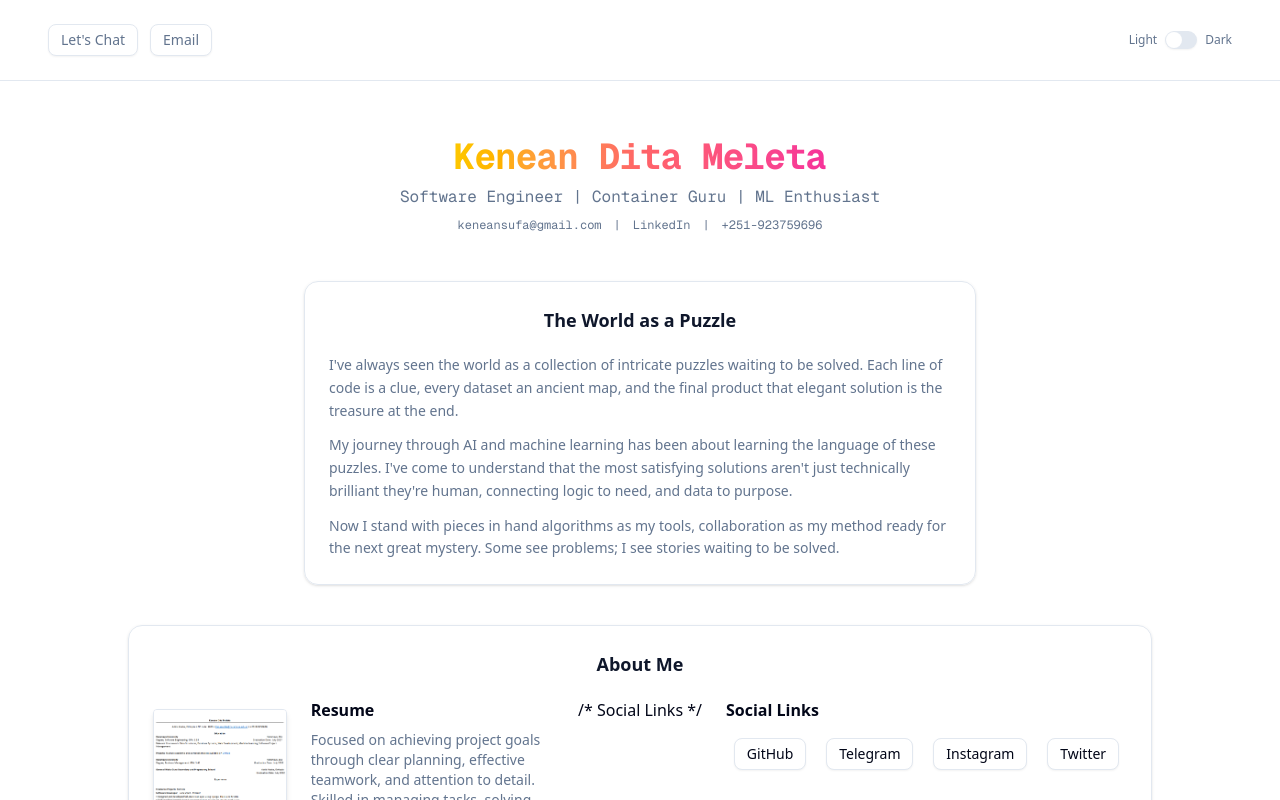
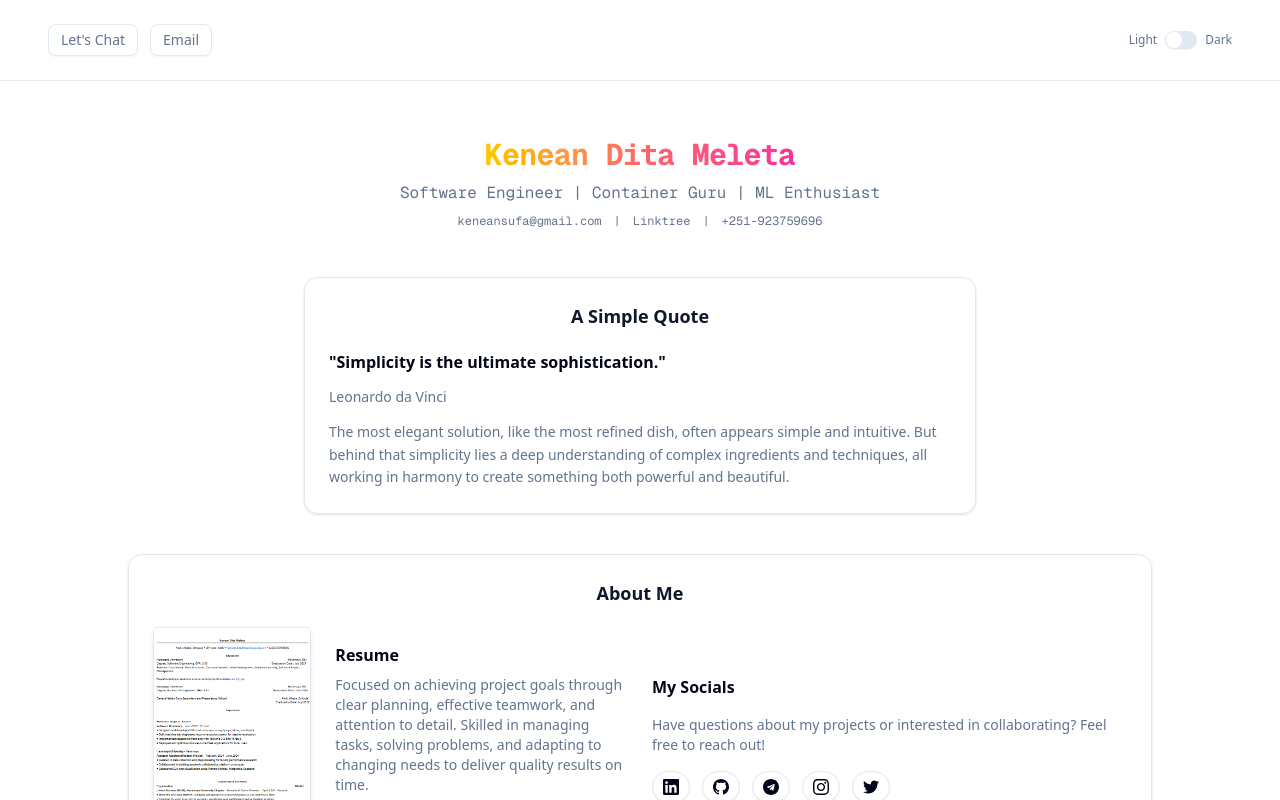
Before and after one commit to KeneanDita/Portfolio, a Next.js app: page / in a window 1280 px wide. Shown: the top 800 px of the page. Built offline with nearby package versions, Linux system fonts and the light colour scheme.

Commit message:
almost done

```diff
--- a/src/app/page.js
+++ b/src/app/page.js
@@ -18,7 +18,9 @@
     title: "SentriX",
     description:
       "A minimal machine learning project that analyzes and predicts cryptocurrency market movements.",
-    link: "https://zobil.live",
+    link: "https://github.com/KeneanDita/SentriX",
+    dockerlink:
+      "https://hub.docker.com/repository/docker/keneandita/sentrix/general",
     icon: "/github-mark.png",
     tech: [
       "Tensorflow",
@@ -34,7 +36,9 @@
     title: "Fancy-Agent",
     description:
       "A command-line interface (CLI) tool designed to assist with code generation, syntax highlighting, and interactively prompting users to execute commands. ",
-    link: "https://madoads.com",
+    link: "https://github.com/KeneanDita/Fancy-Agent",
+    dockerlink:
+      "https://hub.docker.com/repository/docker/keneandita/fancy-agent/general",
     icon: "/github-mark.png",
     tech: ["Python", "Rich", "Google-GenAI"],
     industry: ["AI", "Developer Tools"],
@@ -43,7 +47,9 @@
     title: "Vendly",
     description:
       "A comprehensive web platform built with Django and Tailwind CSS, this site offers a seamless, modern shopping experience across diverse categories. Vendly has clean, responsive design and optimized performance.",
-    link: "https://github.com/nathnaeltk/ml-tech-usage-mental-health-risk-assessment",
+    link: "https://github.com/KeneanDita/Vendly",
+    dockerlink:
+      "https://hub.docker.com/repository/docker/keneandita/vendly/general",
     icon: "/github-mark.png",
     tech: ["Django", "Tailwind CSS", "SQLlite", "Docker"],
     industry: ["Ecommerce", "Retail"],
@@ -53,7 +59,9 @@
     title: "GradeCast",
     description:
       "A machine learning web application built with Flask that predicts student performance based on input data.This project showcases practical skills in data preprocessing, model training, evaluation, and deploying ML models using Flask for real-time predictions.",
-    link: "https://github.com/nathnaeltk/ml-spam-email-detection",
+    link: "https://github.com/KeneanDita/GradeCast",
+    dockerlink:
+      "https://hub.docker.com/repository/docker/keneandita/gradecast/general",
     icon: "/github-mark.png",
     tech: ["Flask", "Scikit-learn", "Jupyter Notebook", "Docker"],
     industry: ["ML", "Education"],
@@ -62,7 +70,9 @@
     title: "Gitlog-CLI",
     description:
       "A lightweight command-line tool that connects to the GitHub API to retrieve and display a user’s most recent public activity. It shows actions such as commits, pull requests, issues, and repository events in a clean, readable format directly in the terminal.",
-    link: "https://admasgames.com",
+    link: "https://github.com/KeneanDita/Gitlog-CLI",
+    dockerlink:
+      "https://hub.docker.com/repository/docker/keneandita/gitlog-cli/general",
     icon: "/admas.png",
     tech: ["Urllib", "Json", "Rich"],
     industry: ["Developer Tools", "Terminal Utilities"],
@@ -71,7 +81,9 @@
     title: "Fidel-Vision",
     description:
       "A Deep Learning + Streamlit web app for recognizing handwritten Amharic fidel characters (34 root groups × 7 orders). It uses a CNN model built with TensorFlow/Keras, trained on a custom dataset of handwritten Amharic letters, and serves predictions through a Streamlit interface. ",
-    link: "https://github.com/nathnaeltk/AirBnB_clone_v3",
+    link: "https://github.com/KeneanDita/Fidel-Vision",
+    dockerlink:
+      "https://hub.docker.com/repository/docker/keneandita/fidelvision/general",
     icon: "/airbnb.png",
     tech: ["Streamlit", "Keras", "TensorFlow", "Pandas", "Docker"],
     industry: ["Deep Learning", "Amharic Language"],
@@ -87,7 +99,7 @@
         {/* <div className="rounded-full border border-muted bg-gradient-to-br from-slate-100 to-slate-200 dark:from-slate-800 dark:to-slate-900 w-20 h-20 flex items-center justify-center mb-2 overflow-hidden">
           <Image src="/headshot.png" alt="Kenean Dita Meleta" width={80} height={80} className="object-cover w-full h-full" />
         </div> */}
-        <h1 className="text-4xl font-bold tracking-tight bg-gradient-to-r from-yellow-400 via-red-400 to-pink-500 bg-clip-text text-transparent">
+        <h1 className="text-3xl font-bold tracking-tight bg-gradient-to-r from-yellow-400 via-red-400 to-pink-500 bg-clip-text text-transparent">
           Kenean Dita Meleta
         </h1>
         <p className="text-muted-foreground text-base">
@@ -99,42 +111,37 @@
           </a>
           <span>|</span>
           <a
-            href="https://linkedin.com/in/keneandita/"
+            href="https://linktr.ee/KeneanDita"
             target="_blank"
             rel="noopener noreferrer"
             className="hover:underline"
           >
-            LinkedIn
+            Linktree
           </a>
           <span>|</span>
           <span>+251-923759696</span>
         </div>
       </header>
+
       {/* Leadership Profile Section */}
       <section className="mb-10 rounded-xl border bg-background/70 p-6 flex flex-col gap-4 shadow-sm items-center w-full max-w-2xl">
         <h2 className="text-lg font-semibold mb-1 text-primary text-center">
-          The World as a Puzzle
+          A Simple Quote
         </h2>
         <div className="text-sm text-muted-foreground leading-relaxed text-left space-y-3">
+          <p className="text-base font-semibold text-foreground">
+            "Simplicity is the ultimate sophistication."
+          </p>
+          <p>Leonardo da Vinci</p>
           <p>
-            I've always seen the world as a collection of intricate puzzles
-            waiting to be solved. Each line of code is a clue, every dataset an
-            ancient map, and the final product that elegant solution is the
-            treasure at the end.
-          </p>
-          <p>
-            My journey through AI and machine learning has been about learning
-            the language of these puzzles. I've come to understand that the most
-            satisfying solutions aren't just technically brilliant they're
-            human, connecting logic to need, and data to purpose.
-          </p>
-          <p>
-            Now I stand with pieces in hand algorithms as my tools,
-            collaboration as my method ready for the next great mystery. Some
-            see problems; I see stories waiting to be solved.
+            The most elegant solution, like the most refined dish, often appears
+            simple and intuitive. But behind that simplicity lies a deep
+            understanding of complex ingredients and techniques, all working in
+            harmony to create something both powerful and beautiful.
           </p>
         </div>
       </section>
+
       {/* Publications Section */}
       <section className="mb-10 rounded-xl border bg-background/70 p-6 flex flex-col gap-4 shadow-sm items-center w-full max-w-5xl">
         <h2 className="text-lg font-semibold mb-1 text-primary text-center">
@@ -174,53 +181,136 @@
               </Button>
             </div>
           </div>
-          /* Social Links */
-          <div className="flex-1 flex flex-col items-center sm:items-start gap-4 bg-transparent w-full">
+          {/* Card 2 */}
+          <div className="flex-1 flex flex-col sm:flex-row items-center gap-6 bg-transparent">
+            <div className="flex-1 flex flex-col sm:flex-row items-center gap-6 bg-transparent">
+              <div className="flex-1 flex flex-col gap-4 items-start w-full">
                 <h3 className="text-base font-semibold text-foreground">
-              Social Links
+                  My Socials
                 </h3>
-            <div className="w-full flex flex-wrap justify-evenly gap-3">
-              <Button asChild size="sm" variant="outline">
+                <p className="text-sm text-muted-foreground">
+                  Have questions about my projects or interested in
+                  collaborating? Feel free to reach out!
+                </p>
+
+                {/* Social Links Container */}
+                <div className="flex flex-wrap gap-3">
+                  {/* LinkedIn */}
+                  <Button
+                    asChild
+                    size="sm"
+                    variant="outline"
+                    className="rounded-full p-2"
+                  >
                     <a
-                  href="https://github.com/yourusername"
+                      href="https://linkedin.com/in/keneandita"
                       target="_blank"
                       rel="noopener noreferrer"
                     >
-                  GitHub
+                      <svg
+                        className="w-5 h-5"
+                        fill="currentColor"
+                        viewBox="0 0 24 24"
+                      >
+                        <path d="M20.447 20.452h-3.554v-5.569c0-1.328-.027-3.037-1.852-3.037-1.853 0-2.136 1.445-2.136 2.939v5.667H9.351V9h3.414v1.561h.046c.477-.9 1.637-1.85 3.37-1.85 3.601 0 4.267 2.37 4.267 5.455v6.286zM5.337 7.433c-1.144 0-2.063-.926-2.063-2.065 0-1.138.92-2.063 2.063-2.063 1.14 0 2.064.925 2.064 2.063 0 1.139-.925 2.065-2.064 2.065zm1.782 13.019H3.555V9h3.564v11.452zM22.225 0H1.771C.792 0 0 .774 0 1.729v20.542C0 23.227.792 24 1.771 24h20.451C23.2 24 24 23.227 24 22.271V1.729C24 .774 23.2 0 22.222 0h.003z" />
+                      </svg>
                     </a>
                   </Button>
-              <Button asChild size="sm" variant="outline">
+                  {/* GitHub */}
+                  <Button
+                    asChild
+                    size="sm"
+                    variant="outline"
+                    className="rounded-full p-2"
+                  >
                     <a
-                  href="https://t.me/yourusername"
+                      href="https://github.com/keneandita"
                       target="_blank"
                       rel="noopener noreferrer"
                     >
-                  Telegram
+                      <svg
+                        className="w-5 h-5"
+                        fill="currentColor"
+                        viewBox="0 0 24 24"
+                      >
+                        <path d="M12 0c-6.626 0-12 5.373-12 12 0 5.302 3.438 9.8 8.207 11.387.599.111.793-.261.793-.577v-2.234c-3.338.726-4.033-1.416-4.033-1.416-.546-1.387-1.333-1.756-1.333-1.756-1.089-.745.083-.729.083-.729 1.205.084 1.839 1.237 1.839 1.237 1.07 1.834 2.807 1.304 3.492.997.107-.775.418-1.305.762-1.604-2.665-.305-5.467-1.334-5.467-5.931 0-1.311.469-2.381 1.236-3.221-.124-.303-.535-1.524.117-3.176 0 0 1.008-.322 3.301 1.23.957-.266 1.983-.399 3.003-.404 1.02.005 2.047.138 3.006.404 2.291-1.552 3.297-1.23 3.297-1.23.653 1.653.242 2.874.118 3.176.77.84 1.235 1.911 1.235 3.221 0 4.609-2.807 5.624-5.479 5.921.43.372.823 1.102.823 2.222v3.293c0 .319.192.694.801.576 4.765-1.589 8.199-6.086 8.199-11.386 0-6.627-5.373-12-12-12z" />
+                      </svg>
                     </a>
                   </Button>
-              <Button asChild size="sm" variant="outline">
+
+                  {/* Telegram */}
+                  <Button
+                    asChild
+                    size="sm"
+                    variant="outline"
+                    className="rounded-full p-2"
+                  >
                     <a
-                  href="https://instagram.com/yourusername"
+                      href="https://t.me/keneandita"
                       target="_blank"
                       rel="noopener noreferrer"
                     >
-                  Instagram
+                      <svg
+                        className="w-5 h-5"
+                        fill="currentColor"
+                        viewBox="0 0 24 24"
+                      >
+                        <path d="M12 0C5.373 0 0 5.373 0 12s5.373 12 12 12 12-5.373 12-12S18.627 0 12 0zm5.562 8.191l-1.83 8.725c-.129.585-.479.73-.975.455l-2.714-2.015-1.32 1.277c-.146.146-.269.269-.552.269l.198-2.835 5.061-4.626c.216-.194-.047-.301-.335-.107l-6.249 3.989-2.693-.843c-.586-.183-.597-.586.122-.888l10.5-4.044c.488-.183.914.107.755.888z" />
+                      </svg>
                     </a>
                   </Button>
-              <Button asChild size="sm" variant="outline">
+
+                  {/* Instagram */}
+                  <Button
+                    asChild
+                    size="sm"
+                    variant="outline"
+                    className="rounded-full p-2"
+                  >
                     <a
-                  href="https://twitter.com/yourusername"
+                      href="https://instagram.com/kenean.dita"
                       target="_blank"
                       rel="noopener noreferrer"
                     >
-                  Twitter
+                      <svg
+                        className="w-5 h-5"
+                        fill="currentColor"
+                        viewBox="0 0 24 24"
+                      >
+                        <path d="M12 2.163c3.204 0 3.584.012 4.85.07 3.252.148 4.771 1.691 4.919 4.919.058 1.265.069 1.645.069 4.849 0 3.205-.012 3.584-.069 4.849-.149 3.225-1.664 4.771-4.919 4.919-1.266.058-1.644.07-4.85.07-3.204 0-3.584-.012-4.849-.07-3.26-.149-4.771-1.699-4.919-4.92-.058-1.265-.07-1.644-.07-4.849 0-3.204.013-3.583.07-4.849.149-3.227 1.664-4.771 4.919-4.919 1.266-.057 1.645-.069 4.849-.069zm0-2.163c-3.259 0-3.667.014-4.947.072-4.358.2-6.78 2.618-6.98 6.98-.059 1.281-.073 1.689-.073 4.948 0 3.259.014 3.668.072 4.948.2 4.358 2.618 6.78 6.98 6.98 1.281.058 1.689.072 4.948.072 3.259 0 3.668-.014 4.948-.072 4.354-.2 6.782-2.618 6.979-6.98.059-1.28.073-1.689.073-4.948 0-3.259-.014-3.667-.072-4.947-.196-4.354-2.617-6.78-6.979-6.98-1.281-.059-1.69-.073-4.949-.073zm0 5.838c-3.403 0-6.162 2.759-6.162 6.162s2.759 6.163 6.162 6.163 6.162-2.759 6.162-6.163c0-3.403-2.759-6.162-6.162-6.162zm0 10.162c-2.209 0-4-1.79-4-4 0-2.209 1.791-4 4-4s4 1.791 4 4c0 2.21-1.791 4-4 4zm6.406-11.845c-.796 0-1.441.645-1.441 1.44s.645 1.44 1.441 1.44c.795 0 1.439-.645 1.439-1.44s-.644-1.44-1.439-1.44z" />
+                      </svg>
+                    </a>
+                  </Button>
+
+                  {/* Twitter */}
+                  <Button
+                    asChild
+                    size="sm"
+                    variant="outline"
+                    className="rounded-full p-2"
+                  >
+                    <a
+                      href="https://twitter.com/keneandita"
+                      target="_blank"
+                      rel="noopener noreferrer"
+                    >
+                      <svg
+                        className="w-5 h-5"
+                        fill="currentColor"
+                        viewBox="0 0 24 24"
+                      >
+                        <path d="M23.953 4.57a10 10 0 01-2.825.775 4.958 4.958 0 002.163-2.723c-.951.555-2.005.959-3.127 1.184a4.92 4.92 0 00-8.384 4.482C7.69 8.095 4.067 6.13 1.64 3.162a4.822 4.822 0 00-.666 2.475c0 1.71.87 3.213 2.188 4.096a4.904 4.904 0 01-2.228-.616v.06a4.923 4.923 0 003.946 4.827 4.996 4.996 0 01-2.212.085 4.936 4.936 0 004.604 3.417 9.867 9.867 0 01-6.102 2.105c-.39 0-.779-.023-1.17-.067a13.995 13.995 0 007.557 2.209c9.053 0 13.998-7.496 13.998-13.985 0-.21 0-.42-.015-.63A9.935 9.935 0 0024 4.59z" />
+                      </svg>
                     </a>
                   </Button>
                 </div>
               </div>
             </div>
+          </div>
+        </div>
       </section>
-      }
+
+      {/* Tech Stack Section */}
       <section className="mb-12 w-full flex flex-col items-center max-w-2xl">
         <h2 className="text-lg font-semibold mb-4 text-center">
           My Tech Stack
@@ -361,6 +451,7 @@
           </span>
         </div>
       </section>
+
       {/* Projects Section */}
       <section className="mb-12 w-full flex flex-col items-center">
         <h2 className="text-lg font-semibold mb-4 text-center">Projects</h2>
@@ -417,7 +508,7 @@
                 </Button>
                 <Button asChild size="sm" variant="outline" className="w-2/5">
                   <a
-                    href={project.link2}
+                    href={project.dockerlink}
                     target="_blank"
                     rel="noopener noreferrer"
                   >
```
Lines whose indentation alone changed are shown as unchanged.
